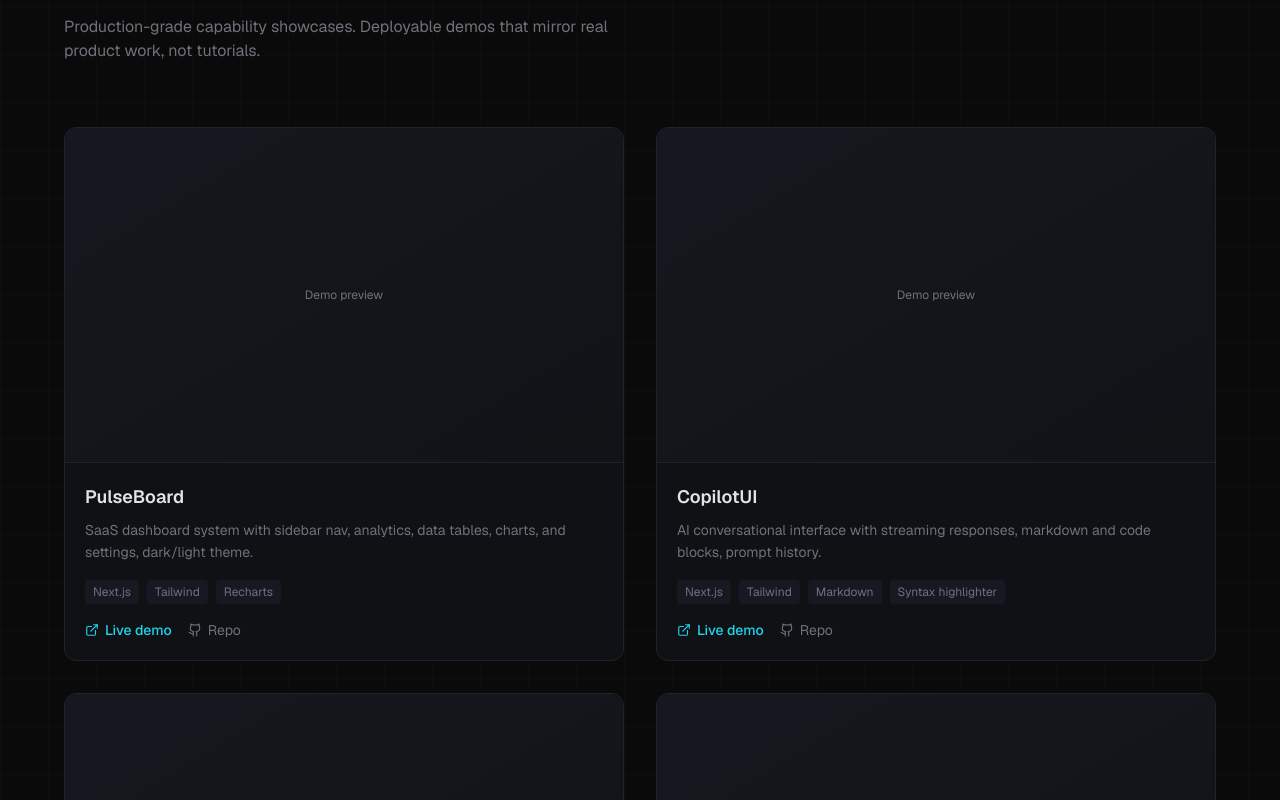
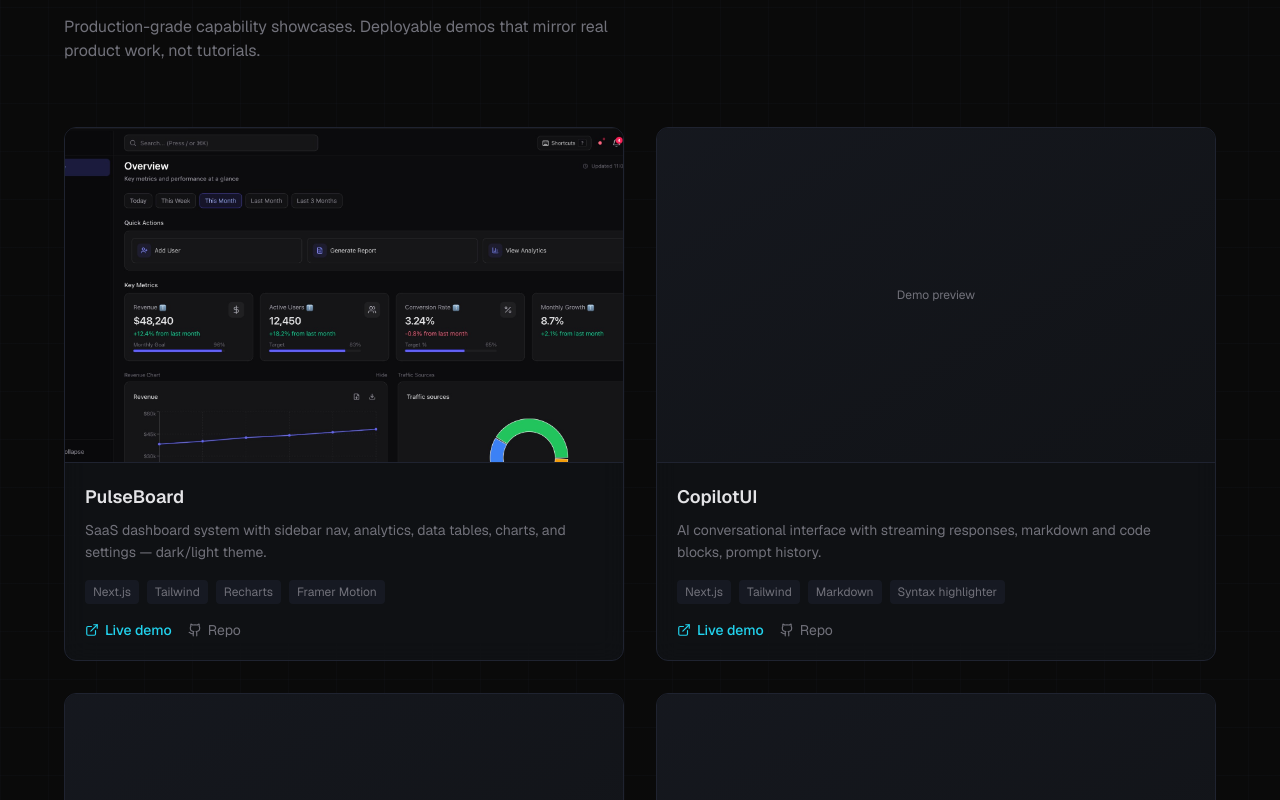
Before and after one commit to dchobarkar/gigdevos, a Next.js app: page / in a window 1280 px wide. Shown: the part 1800-2600 px from the top of the page. Built offline with nearby package versions, Linux system fonts and the light colour scheme.

Commit message:
feat: add PulseBoard demo project

```diff
--- a/app/components/DemoBuilds.tsx
+++ b/app/components/DemoBuilds.tsx
@@ -2,6 +2,7 @@
 
 import { motion } from "framer-motion";
 import { ExternalLink, Github } from "lucide-react";
+import Image from "next/image";
 
 import { DEMOS, DEMOS_SECTION } from "../constants/demos";
 
@@ -41,12 +42,22 @@
               transition={{ delay: i * 0.06 }}
               className="glass-card rounded-xl overflow-hidden border border-border hover-glow group"
             >
-              <div className="aspect-[5/3] bg-card border-b border-border flex items-center justify-center">
-                <div className="w-full h-full bg-gradient-to-br from-border/30 to-card flex items-center justify-center">
-                  <span className="font-mono text-xs text-muted">
-                    Demo preview
-                  </span>
-                </div>
+              <div className="aspect-[5/3] bg-card border-b border-border overflow-hidden relative">
+                {demo.image ? (
+                  <Image
+                    src={demo.image}
+                    alt={`${demo.title} dashboard screenshot`}
+                    fill
+                    className="object-cover"
+                    sizes="(max-width: 768px) 100vw, (max-width: 1200px) 50vw, 33vw"
+                  />
+                ) : (
+                  <div className="w-full h-full bg-gradient-to-br from-border/30 to-card flex items-center justify-center">
+                    <span className="font-mono text-xs text-muted">
+                      Demo preview
+                    </span>
+                  </div>
+                )}
               </div>
               <div className="p-5">
                 <h3 className="text-lg font-semibold text-foreground mb-2">
--- a/app/constants/demos.ts
+++ b/app/constants/demos.ts
@@ -4,6 +4,7 @@
   stack: string[];
   liveUrl: string;
   repoUrl: string;
+  image?: string;
 }
 
 export const DEMOS_SECTION = {
@@ -16,10 +17,11 @@
   {
     title: "PulseBoard",
     description:
-      "SaaS dashboard system with sidebar nav, analytics, data tables, charts, and settings, dark/light theme.",
-    stack: ["Next.js", "Tailwind", "Recharts"],
-    liveUrl: "#",
-    repoUrl: "#",
+      "SaaS dashboard system with sidebar nav, analytics, data tables, charts, and settings — dark/light theme.",
+    stack: ["Next.js", "Tailwind", "Recharts", "Framer Motion"],
+    liveUrl: "https://pulseboard-beta.vercel.app",
+    repoUrl: "https://github.com/dchobarkar/pulseboard",
+    image: "/demos/pulseboard.png",
   },
   {
     title: "CopilotUI",
```
Also changed, not shown: public/demos/pulseboard.png (added).
